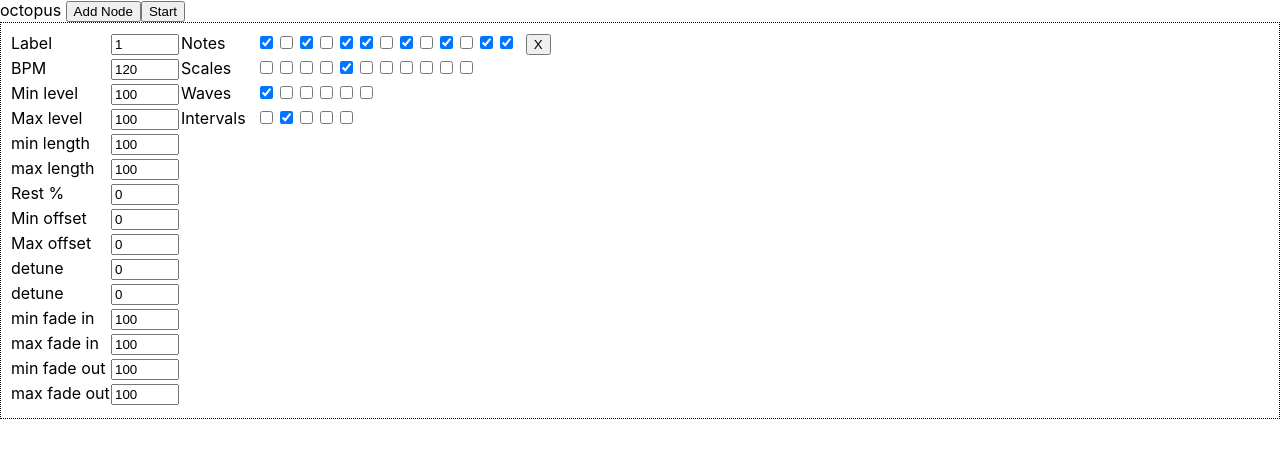
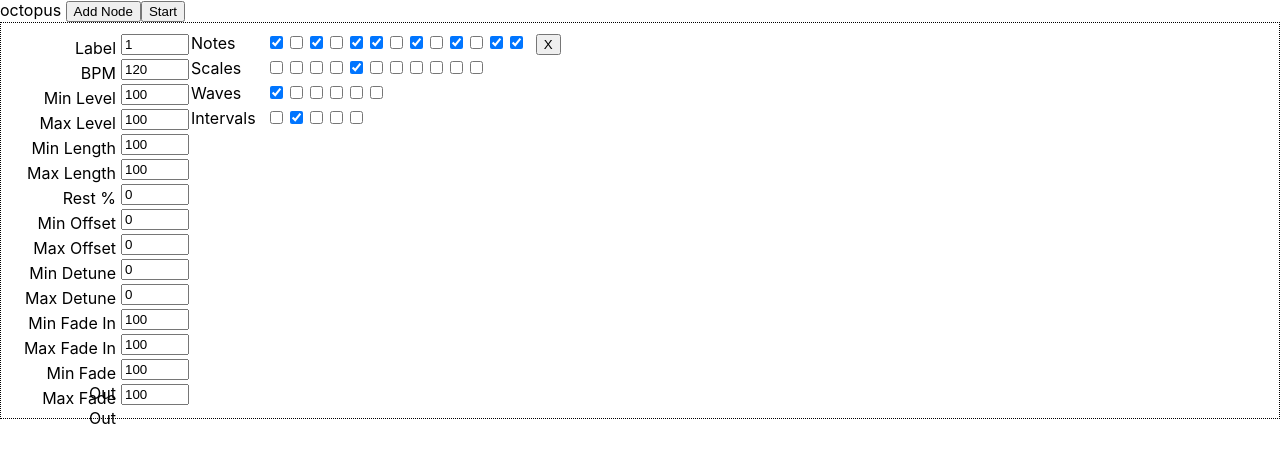
Before and after one commit to CodeKrakken/random-noise-generator, a React (Create React App) app: page / in a window 1280 px wide. Both pictures are taken after a click on the button "Add Node". Shown: the top 462 px of the page. Built offline with nearby package versions, Linux system fonts and the light colour scheme.

Commit message:
Correct capitalisation of input fields and add padding and right text alignment to labels

```diff
--- a/src/App.css
+++ b/src/App.css
@@ -23,4 +23,7 @@
 
 .label {
   width: 100px;
+  padding: 5px;
+  height: 19px;
+  text-align: right
 }
--- a/src/components/node/Node.tsx
+++ b/src/components/node/Node.tsx
@@ -49,7 +49,7 @@ export default function Node(props: props) {
     },
     minLevel: {
       className: 'textbox',
-      title: 'Min level',
+      title: 'Min Level',
       id: `minLevel${i}`,
       type: "number",
       value: node.minLevel,
@@ -60,7 +60,7 @@ export default function Node(props: props) {
     },
     maxLevel: {
       className: 'textbox',
-      title: 'Max level',
+      title: 'Max Level',
       id: `maxLevel${i}`,
       type: "number",
       value: node.maxLevel,
@@ -71,7 +71,7 @@ export default function Node(props: props) {
     },
     minLength: {
       className: 'textbox',
-      title: 'min length',
+      title: 'Min Length',
       id: `minLength${i}`,
       type: "number",
       value: node.minNoteLength,
@@ -82,7 +82,7 @@ export default function Node(props: props) {
     },
     maxLength: {
       className: 'textbox',
-      title: 'max length',
+      title: 'Max Length',
       id: `maxLength${i}`,
       type: "number",
       value: node.maxNoteLength,
@@ -104,7 +104,7 @@ export default function Node(props: props) {
     },
     minOffset: {
       className: 'textbox',
-      title: 'Min offset',
+      title: 'Min Offset',
       id: `minOffset${i}`,
       type: "number",
       value: node.minOffset,
@@ -115,7 +115,7 @@ export default function Node(props: props) {
     },
     maxOffset: {
       className: 'textbox',
-      title: 'Max offset',
+      title: 'Max Offset',
       id: `maxOffset${i}`,
       type: "number",
       value: node.maxOffset,
@@ -126,8 +126,8 @@ export default function Node(props: props) {
     },
     minDetune: {
       className: 'textbox',
-      title: 'detune',
-      id: `min detune${i}`,
+      title: 'Min Detune',
+      id: `minDetune${i}`,
       type: "number",
       value: node.minDetune,
       onChange: (e: any) => setNodes([nodes.slice(0, i), {...nodes[i], minDetune: +e.target.value}, nodes.slice(i+1)].flat()),
@@ -137,8 +137,8 @@ export default function Node(props: props) {
     },
     maxDetune: {
       className: 'textbox',
-      title: 'detune',
-      id: `detune${i}`,
+      title: 'Max Detune',
+      id: `maxDetune${i}`,
       type: "number",
       value: node.maxDetune,
       onChange: (e: any) => setNodes([nodes.slice(0, i), {...nodes[i], maxDetune: +e.target.value}, nodes.slice(i+1)].flat()),
@@ -148,8 +148,8 @@ export default function Node(props: props) {
     },
     minFadeIn: {
       className: 'textbox',
-      title: 'min fade in',
-      id: `min fade in${i}`,
+      title: 'Min Fade In',
+      id: `minFadeIn${i}`,
       type: "number",
       value: node.minFadeIn,
       onChange: (e: any) => setNodes([nodes.slice(0, i), {...nodes[i], minFadeIn: +e.target.value}, nodes.slice(i+1)].flat()),
@@ -157,8 +157,8 @@ export default function Node(props: props) {
     },
     maxFadeIn: {
       className: 'textbox',
-      title: 'max fade in',
-      id: `max fade in${i}`,
+      title: 'Max Fade In',
+      id: `maxFadeIn${i}`,
       type: "number",
       value: node.maxFadeIn,
       onChange: (e: any) => setNodes([nodes.slice(0, i), {...nodes[i], maxFadeIn: +e.target.value}, nodes.slice(i+1)].flat()),
@@ -166,8 +166,8 @@ export default function Node(props: props) {
     },
     minFadeOut: {
       className: 'textbox',
-      title: 'min fade out',
-      id: `min fade out${i}`,
+      title: 'Min Fade Out',
+      id: `minFadeOut${i}`,
       type: "number",
       value: node.minFadeOut,
       onChange: (e: any) => setNodes([nodes.slice(0, i), {...nodes[i], minFadeOut: +e.target.value}, nodes.slice(i+1)].flat()),
@@ -175,8 +175,8 @@ export default function Node(props: props) {
     },
     maxFadeOut: {
       className: 'textbox',
-      title: 'max fade out',
-      id: `max fade out${i}`,
+      title: 'Max Fade Out',
+      id: `maxFadeOut${i}`,
       type: "number",
       value: node.maxFadeOut,
       onChange: (e: any) => setNodes([nodes.slice(0, i), {...nodes[i], maxFadeOut: +e.target.value}, nodes.slice(i+1)].flat()),
```
Also changed, not shown: 1 other file (tests, documents, lock files or other folders).
